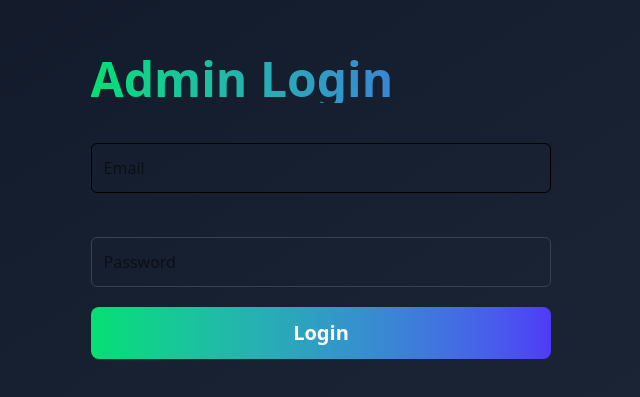
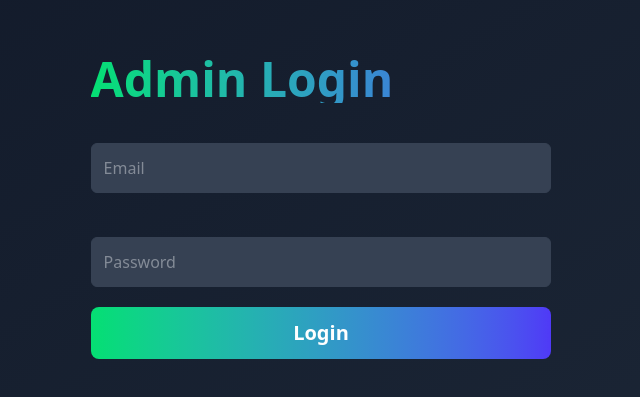
Before and after one commit to Aman07122003/Result_Calculator, a React (Vite) app: page /login in a window 1280 px wide. Shown: the part 165-562 px from the top of the page, without its empty margins (319-959 px from the left). Built offline with nearby package versions, Linux system fonts and the light colour scheme; no server answers.

Commit message:
UI update

```diff
--- a/src/pages/Login.tsx
+++ b/src/pages/Login.tsx
@@ -31,14 +31,14 @@ const Login: React.FC = () => {
                     <form onSubmit={handleSubmit} className='w-full flex flex-col py-4'>
                         <input
                             onChange={(e) => setEmail(e.target.value)}
-                            className='md:p-3 md:my-6 p-1 my-2 rounded-md border-[1px]'
+                            className='md:p-3 md:my-6 p-1 my-2 text-gray-300 bg-gray-700 bg-gra rounded-md border border-gray-700'
                             type='email'
                             placeholder='Email'
                             autoComplete='email'
                         />
                         <input
                             onChange={(e) => setPassword(e.target.value)}
-                            className='md:p-3 md:my-5 p-1 my-5 rounded-md border border-gray-700'
+                            className='md:p-3 md:my-5 text-gray-300 p-1 my-5 rounded-md bg-gray-700 border border-gray-700'
                             type='password'
                             placeholder='Password'
                             autoComplete='current-password'
```
